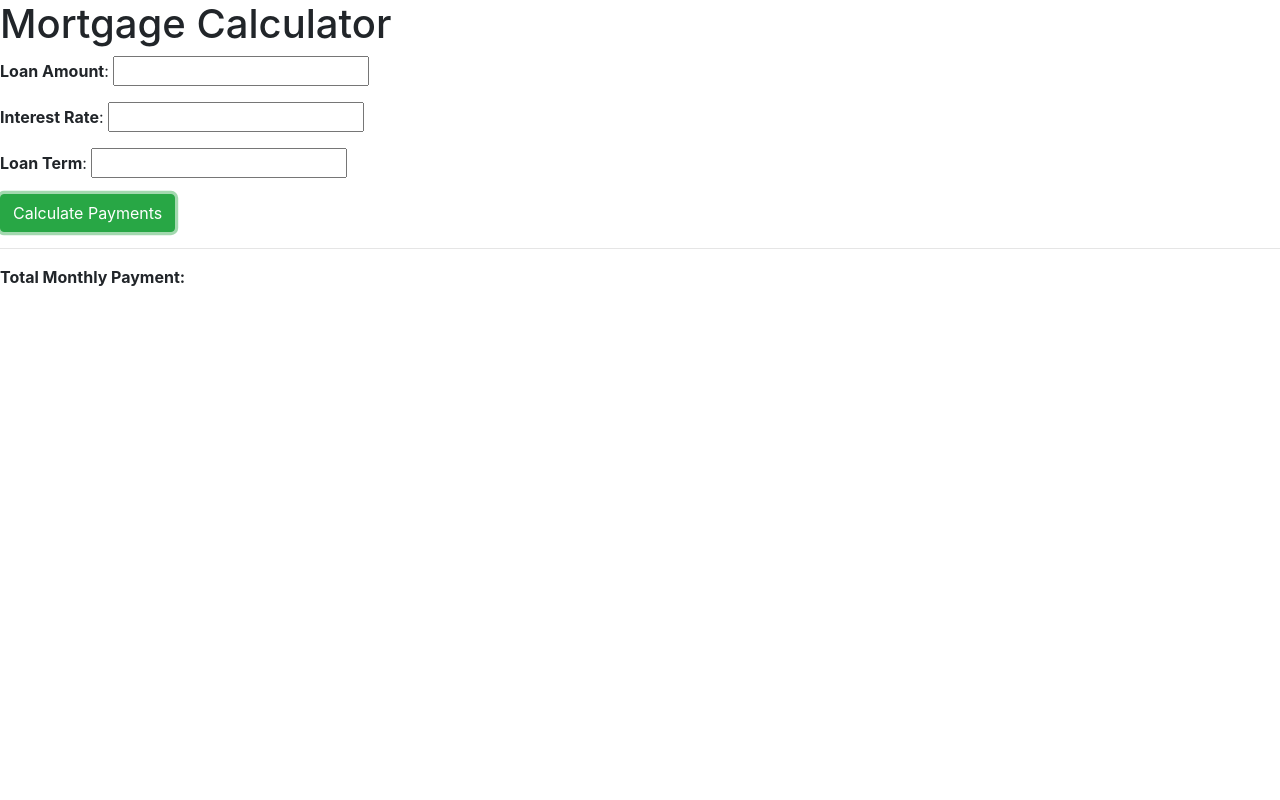
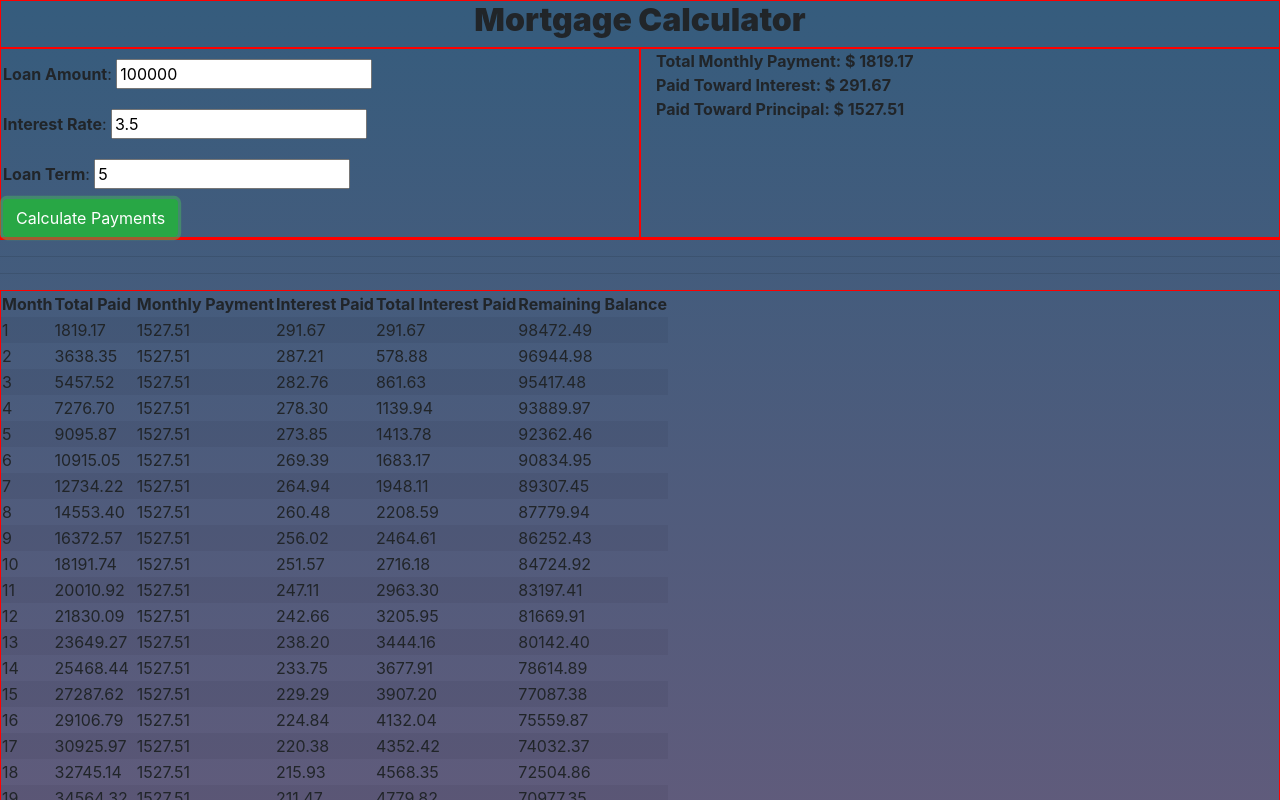
Before and after one commit to elijmcd/mortCalc, a plain HTML site: page calc.html in a window 1280 px wide. Both pictures are taken after a click on the button "Calculate Payments". Shown: the top 800 px of the page. Drawn offline with nearby package versions, Linux system fonts and the light colour scheme.

Commit message:
99% done............. :/

```diff
--- a/calc.html
+++ b/calc.html
@@ -1,30 +1,86 @@
 <!doctype html>
 <html lang="en">
-  <head>
+
+<head>
     <title>Title</title>
     <!-- Required meta tags -->
     <meta charset="utf-8">
     <meta name="viewport" content="width=device-width, initial-scale=1, shrink-to-fit=no">
 
     <!-- Bootstrap CSS -->
-    <link rel="stylesheet" href="https://stackpath.bootstrapcdn.com/bootstrap/4.3.1/css/bootstrap.min.css" integrity="sha384-ggOyR0iXCbMQv3Xipma34MD+dH/1fQ784/j6cY/iJTQUOhcWr7x9JvoRxT2MZw1T" crossorigin="anonymous">
-  </head>
-  <body>
+    <link rel="stylesheet" href="https://stackpath.bootstrapcdn.com/bootstrap/4.3.1/css/bootstrap.min.css"
+        integrity="sha384-ggOyR0iXCbMQv3Xipma34MD+dH/1fQ784/j6cY/iJTQUOhcWr7x9JvoRxT2MZw1T" crossorigin="anonymous">
+    <link rel="stylesheet" href="/css/site.css">
+</head>
 
-    <h1>Mortgage Calculator</h1>
+<body>
+    <div>
+        <h1>Mortgage Calculator</h1>
+        <div class="row">
+            <div class="col">
+                <p><b>Loan Amount</b>: <input type="text" id="inAmount" value="100000"></p>
+                <p><b>Interest Rate</b>: <input type="text" id="inRate" value="3.5"></p>
+                <p><b>Loan Term</b>: <input type="text" id="inTerm" value="5"></p>
+                <p><button class="btn btn-success" id="calculate" onclick="calculatePayment(); return false">Calculate
+                        Payments</button>
+                </p>
+            </div>
+            <div class="col results">
+                <p><b>Total Monthly Payment: <span id="monthlyPayment"></span></b></p>
+                <p><b>Paid Toward Interest: <span id="interestPaid"></span></b></p>
+                <p><b>Paid Toward Principal: <span id="principalPay"></span></b></p>
+            </div>
+        </div>
+    </div>
+    <hr>
+    <hr>
+    <div>
+        <table class="table-fluid table-striped" id="amortizationTable">
+            <thead class="thead-dark">
+                <tr>
+                    <th>Month</th>
+                    <th>Total Paid</th>
+                    <th>Monthly Payment</th>
+                    <th>Interest Paid</th>
+                    <th>Total Interest Paid</th>
+                    <th>Remaining Balance</th>
+                </tr>
+            </thead>
+            <tbody id="tableBody">
+                <!-- insert data here -->
+            </tbody>
+        </table>
+    </div>
 
-    <p><b>Loan Amount</b>: <input type="text" id="inAmount"></p>
-    <p><b>Interest Rate</b>: <input type="text" id="inRate"></p>
-    <p><b>Loan Term</b>: <input type="text" id="inTerm"></p>
-    <p><button class="btn btn-success" id="calculate">Calculate Payments</button></p>
-<hr>
-<p><b>Total Monthly Payment: <span id="outMonthly"></span></b></p>
+
+
+
+
+    <template id="dataTemplate">
+        <tr>
+            <td id="month"></td>
+            <td id="totalPaid"></td>
+            <td id="principalPaid"></td>
+            <td id="interestPaid"></td>
+            <td id="totalInterestPaid"></td>
+            <td id="remainingBalance"></td>
+        </tr>
+    </template>
+
+
 
     <!-- Optional JavaScript -->
     <!-- jQuery first, then Popper.js, then Bootstrap JS -->
-    <script src="https://code.jquery.com/jquery-3.3.1.slim.min.js" integrity="sha384-q8i/X+965DzO0rT7abK41JStQIAqVgRVzpbzo5smXKp4YfRvH+8abtTE1Pi6jizo" crossorigin="anonymous"></script>
-    <script src="https://cdnjs.cloudflare.com/ajax/libs/popper.js/1.14.7/umd/popper.min.js" integrity="sha384-UO2eT0CpHqdSJQ6hJty5KVphtPhzWj9WO1clHTMGa3JDZwrnQq4sF86dIHNDz0W1" crossorigin="anonymous"></script>
-    <script src="https://stackpath.bootstrapcdn.com/bootstrap/4.3.1/js/bootstrap.min.js" integrity="sha384-JjSmVgyd0p3pXB1rRibZUAYoIIy6OrQ6VrjIEaFf/nJGzIxFDsf4x0xIM+B07jRM" crossorigin="anonymous"></script>
+    <script src="https://code.jquery.com/jquery-3.3.1.slim.min.js"
+        integrity="sha384-q8i/X+965DzO0rT7abK41JStQIAqVgRVzpbzo5smXKp4YfRvH+8abtTE1Pi6jizo" crossorigin="anonymous">
+    </script>
+    <script src="https://cdnjs.cloudflare.com/ajax/libs/popper.js/1.14.7/umd/popper.min.js"
+        integrity="sha384-UO2eT0CpHqdSJQ6hJty5KVphtPhzWj9WO1clHTMGa3JDZwrnQq4sF86dIHNDz0W1" crossorigin="anonymous">
+    </script>
+    <script src="https://stackpath.bootstrapcdn.com/bootstrap/4.3.1/js/bootstrap.min.js"
+        integrity="sha384-JjSmVgyd0p3pXB1rRibZUAYoIIy6OrQ6VrjIEaFf/nJGzIxFDsf4x0xIM+B07jRM" crossorigin="anonymous">
+    </script>
     <script src="/js/calc.js"></script>
 </body>
+
 </html>
--- a/css/site.css
+++ b/css/site.css
@@ -97,10 +97,10 @@ input {
     object-position: center;
 }
 
-#calcBtn {
-    object-position: bottom right;
-}
-
 .card {
     margin-top: 60px;
 }
+
+div {
+    border: 1px solid red;
+}
--- a/js/calc.js
+++ b/js/calc.js
@@ -1,54 +1,129 @@
+let payArray = [];
+
 //the formulator: P * (r/1200) / (1 - (1+r/1200)**(0-term))
 // p = amount of Principal (float)
 // r = interest rate as a percentage (float) / (input(rate) / 1200)
 // n = number of monthly payments / (input(yrs) / 12)
 function calculateMortgage(totalAmount, interestRate, term) {
 
-    // convert interest rate to decimal
-    interestRate = percentToDecimal(interestRate);
-
-    // convert years to yearsToMonths
-    term = yearsToMonths(term);
+    // convert interest rate percentage to decimal
+    interestRate = interestRate / 1200;
+    // convert years to months
+    term = term * 12;
 
     monthlyPayment = totalAmount * interestRate / (1 - (1 + interestRate) ** (0 - term));
-
-    return parseFloat(monthlyPayment.toFixed(2));
+    return monthlyPayment;
+    // return parseFloat(monthlyPayment.toFixed(2));
 }
 
-function percentToDecimal(percent) {
-    return (percent / 1200);
+// function percentToDecimal(percent) {
+//     return (percent / 1200);
+// }
+
+// function yearsToMonths(years) {
+//     return years * 12
+// }
+
+// function getPayments() {
+//     //builds array of payments for table with
+//     for (let i = 0; i < payArray.length; i++) {
+
+//     }
+// }
+
+function printPayments(payment, interest, principal) {
+
+    var payAmount = document.getElementById("monthlyPayment");
+    payAmount.innerText = "$ " + (Math.round(payment * 100) / 100).toFixed(2);
+    var interestPaid = document.getElementById("interestPaid");
+    interestPaid.innerText = "$ " + (Math.round(interest * 100) / 100).toFixed(2);
+    var principalPay = document.getElementById("principalPay");
+    principalPay.innerText = "$ " + (Math.round(principal * 100) / 100).toFixed(2);
 }
 
-function yearsToMonths(years) {
-    return years * 12
+
+function findInterestPaid(currentBalance) {
+    let interestPaid = currentBalance * interestRate;
+    return interestPaid;
 }
 
-function printPayments(payment) {
-    var htmlIn = document.getElementById("outMonthly");
+function findPrincipalPaid(totalPayment) {
+    let principalPaid = totalPayment - interestPaid;
+    return principalPaid;
+}
+// var btn = document.getElementById("calculate");
+// btn.onclick =
+function calculatePayment() {
 
-    htmlIn.innerText = "$" + payment;
+    var principal = document.getElementById("inAmount").value;
+    if (principal == "") {
+        alert("Please enter an amount for the loan.");
+        return false;
+    } else if (principal < 0) {
+        alert("Invalid loan amount, please enter a non-negative number.")
+        return false;
+    }
+    var rate = parseFloat(document.getElementById("inRate").value);
+    //TODO regex here to remove potential % chars?
+    var term = parseFloat(document.getElementById("inTerm").value);
+
+    var months = term * 12;
+    var monthlyPayment = calculateMortgage(principal, rate, term);
+    var remainingBalance = principal;
+    // principal - monthlyPayment;
+    var interestPaid = remainingBalance * (rate /1200);
+    var principalPaid = monthlyPayment - interestPaid;
+
+    printPayments(monthlyPayment, interestPaid, principalPaid);
+    let totalPaid = 0;
+    let interest = interestPaid;
+    principal = principalPaid;
+    let totalInterest = 0;
+
+    for (let i = 1; i <= months; i++) {
+        totalPaid = totalPaid + monthlyPayment;
+        interest = remainingBalance * (rate / 1200);
+        totalInterest += interest;
+        remainingBalance -= principalPaid;
+        previousBalance = remainingBalance;
+
+        addToArray(i, totalPaid, principalPaid, interest, totalInterest, previousBalance);
+    };
+    displayData(payArray);
+};
+
+function addToArray(month, totalPaid, principalPaid, interestPaid, totalInterest, remainingBalance) {
+    let obj = {};
+    obj["month"] = month;
+    obj["totalPaid"] = totalPaid;
+    obj["principalPaid"] = principalPaid;
+    obj["interestPaid"] = interestPaid;
+    obj["totalInterestPaid"] = totalInterest;
+    obj["remainingBalance"] = remainingBalance;
+
+    payArray.push(obj);
 }
 
-var btn = document.getElementById("calculate");
-btn.onclick = function () {
-    var p = document.getElementById("inAmount").value;
+function displayData(payArray) {
 
-    if (p == "") {
-        alert("Please enter an amount.");
-        return false;
-    } else if (p < 0) {
-        alert("Invalid Input, please enter a non-negative integer.")
-        return false;
-    }
+    const template = document.getElementById("dataTemplate");
+    const body = document.getElementById("tableBody");
 
-    var r = document.getElementById("inRate").value;
-    //regex here to remove potential % chars
+    body.innerHTML = "";
 
-    var n = document.getElementById("inTerm").value;
+    for (let i = 0; i < payArray.length; i++) {
+        const dataRow = document.importNode(template.content, true);
 
-    console.log(p, r, n);
+        dataRow.getElementById("month").textContent = payArray[i].month;
+        dataRow.getElementById("totalPaid").textContent = (Math.round(payArray[i].totalPaid * 100) / 100).toFixed(2);
+        dataRow.getElementById("principalPaid").textContent = (Math.round(payArray[i].principalPaid * 100) / 100).toFixed(2);
+        dataRow.getElementById("interestPaid").textContent = (Math.round(payArray[i].interestPaid * 100) / 100).toFixed(2);
+        dataRow.getElementById("totalInterestPaid").textContent = (Math.round(payArray[i].totalInterestPaid * 100) / 100).toFixed(2);
+        dataRow.getElementById("remainingBalance").textContent = (Math.round(payArray[i].remainingBalance * 100) / 100).toFixed(2);
 
-    var pmt = calculateMortgage(p, r, n);
+        body.appendChild(dataRow);
 
-    printPayments(pmt);
-};
+    };
+
+
+}
```
Also changed, not shown: app.html (+12 -16 lines), index.html (+15 -7 lines).
